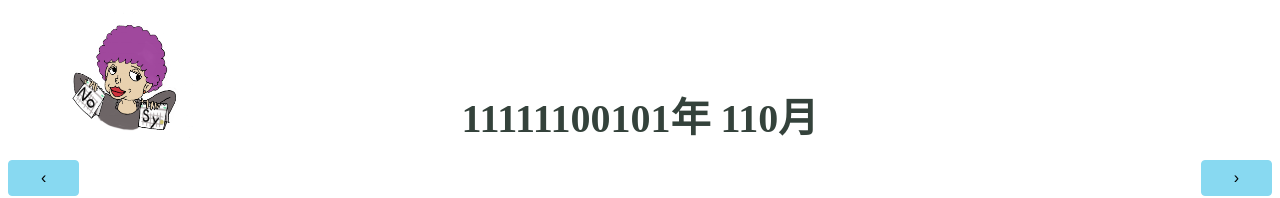
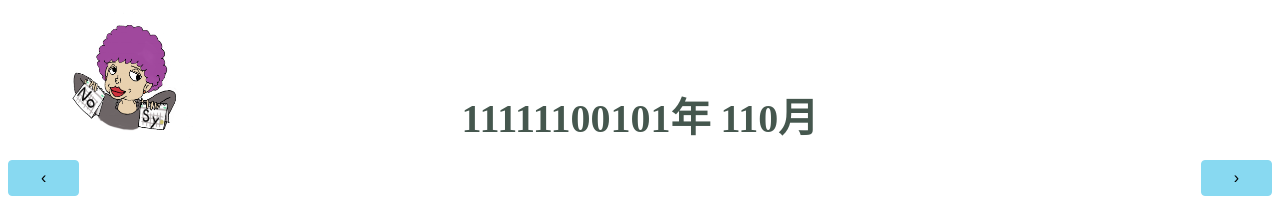
Before and after one commit to nihei-shunsuke/Nosy, a website: page index.html in a window 1280 px wide. Shown: the top 198 px of the page. Drawn offline with Linux system fonts and the light colour scheme.

Commit message:
ヘッダーの色の変更

```diff
--- a/style.css
+++ b/style.css
@@ -14,7 +14,7 @@
     height:100%;
     width: 100%;
     margin: 1rem 0 0;
-    color: #34423b;
+    color: #45574e;
 }
 
 .class1{
```
